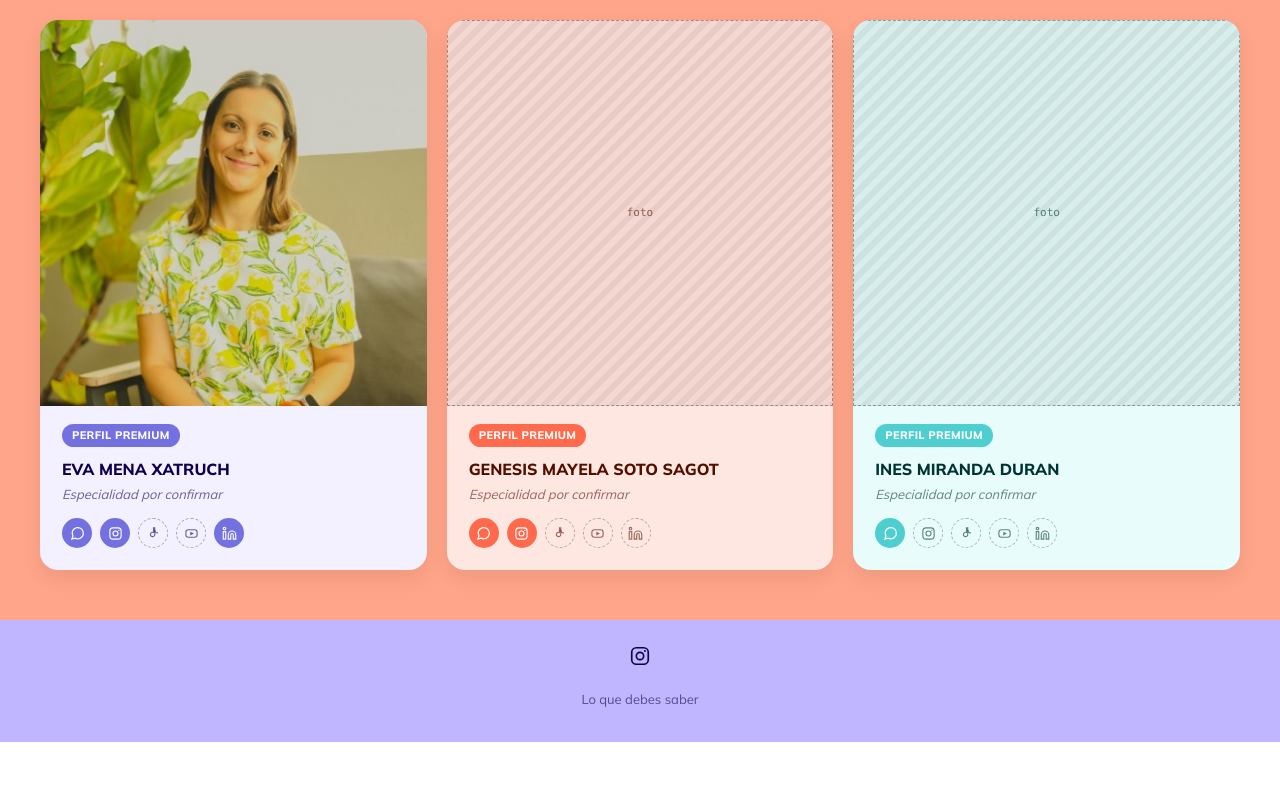
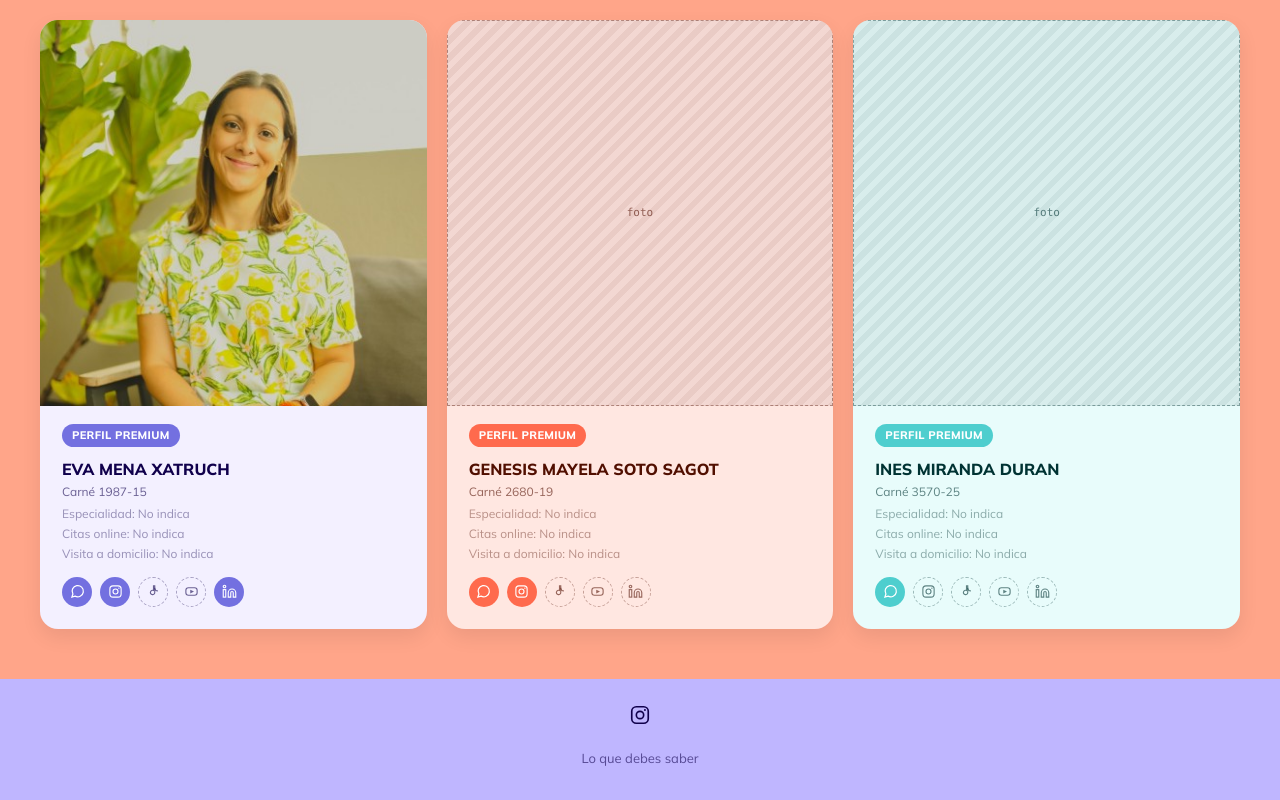
Before and after one commit to Cubujuqui/ncr-directory, a Next.js app: page / in a window 1280 px wide. Shown: the part 792-1592 px from the top of the page. Before the commit the page ends 1534 px from the top, so only its background shows below. Built offline with nearby package versions, Linux system fonts and the light colour scheme.

Commit message:
align premium card fields with contact card: carne, citas online, visita a domicilio, real especialidad from CSV

```diff
--- a/components/Spotlight.tsx
+++ b/components/Spotlight.tsx
@@ -31,11 +31,22 @@ function PremiumCard({ perfil, paleta }: { perfil: PerfilCompleto; paleta: typeo
           PERFIL PREMIUM
         </span>
         <p style={{ margin: 0, fontWeight: 800, fontSize: '16px', color: paleta.dark }}>{nombreCompleto}</p>
-        <p style={{ margin: '4px 0 14px', fontSize: '13px', color: `${paleta.dark}99`, fontStyle: 'italic' }}>
-          {perfil.especialidad || 'Especialidad por confirmar'}
+        {perfil.carne && (
+          <p style={{ margin: '2px 0 0', fontSize: '12px', color: `${paleta.dark}99` }}>
+            Carné {perfil.carne}
+          </p>
+        )}
+<p style={{ margin: '4px 0 2px', fontSize: '12px', color: perfil.especialidad ? paleta.dark : `${paleta.dark}66`, fontWeight: perfil.especialidad ? 700 : 400 }}>
+          Especialidad: {perfil.especialidad || 'No indica'}
+        </p>
+        <p style={{ margin: '0 0 2px', fontSize: '12px', color: perfil.citasOnline ? paleta.dark : `${paleta.dark}66`, fontWeight: perfil.citasOnline ? 700 : 400 }}>
+          Citas online: {perfil.citasOnline ? 'Sí' : 'No indica'}
+        </p>
+        <p style={{ margin: '0 0 14px', fontSize: '12px', color: perfil.visitaDomicilio ? paleta.dark : `${paleta.dark}66`, fontWeight: perfil.visitaDomicilio ? 700 : 400 }}>
+          Visita a domicilio: {perfil.visitaDomicilio ? 'Sí' : 'No indica'}
         </p>
 
-<SocialIcons
+        <SocialIcons
           tier="premium"
           identificador={perfil.carne ?? undefined}
           whatsapp={perfil.whatsapp}
--- a/lib/perfiles.ts
+++ b/lib/perfiles.ts
@@ -11,7 +11,9 @@ export type PerfilCompleto = {
  instagram: string | null;
   tiktok: string | null;
   youtube: string | null;
-  linkedin: string | null;
+linkedin: string | null;
+  citasOnline: boolean | null;
+  visitaDomicilio: boolean | null;
   fotoUrl: string | null;
   tier: PerfilManual['tier'];
 };
@@ -30,12 +32,14 @@ function mergePerfil(manual: PerfilManual, csv: Nutricionista[]): PerfilCompleto
     carne: manual.carne,
     primerApellido: csvRow ? csvRow['Primer Apellido'] : manual.apellidoManual || '',
     segundoApellido: csvRow ? csvRow['Segundo Apellido'] : '',
-    especialidad: manual.especialidadManual || null,
+especialidad: manual.especialidadManual || csvRow?.Especialidad?.trim() || null,
     whatsapp: manual.whatsapp || null,
   instagram: manual.instagram || null,
     tiktok: manual.tiktok || null,
     youtube: manual.youtube || null,
     linkedin: manual.linkedin || null,
+    citasOnline: manual.citasOnline ?? null,
+    visitaDomicilio: manual.visitaDomicilio ?? null,
     fotoUrl: manual.fotoUrl || null,
     tier: manual.tier,
   };
```
